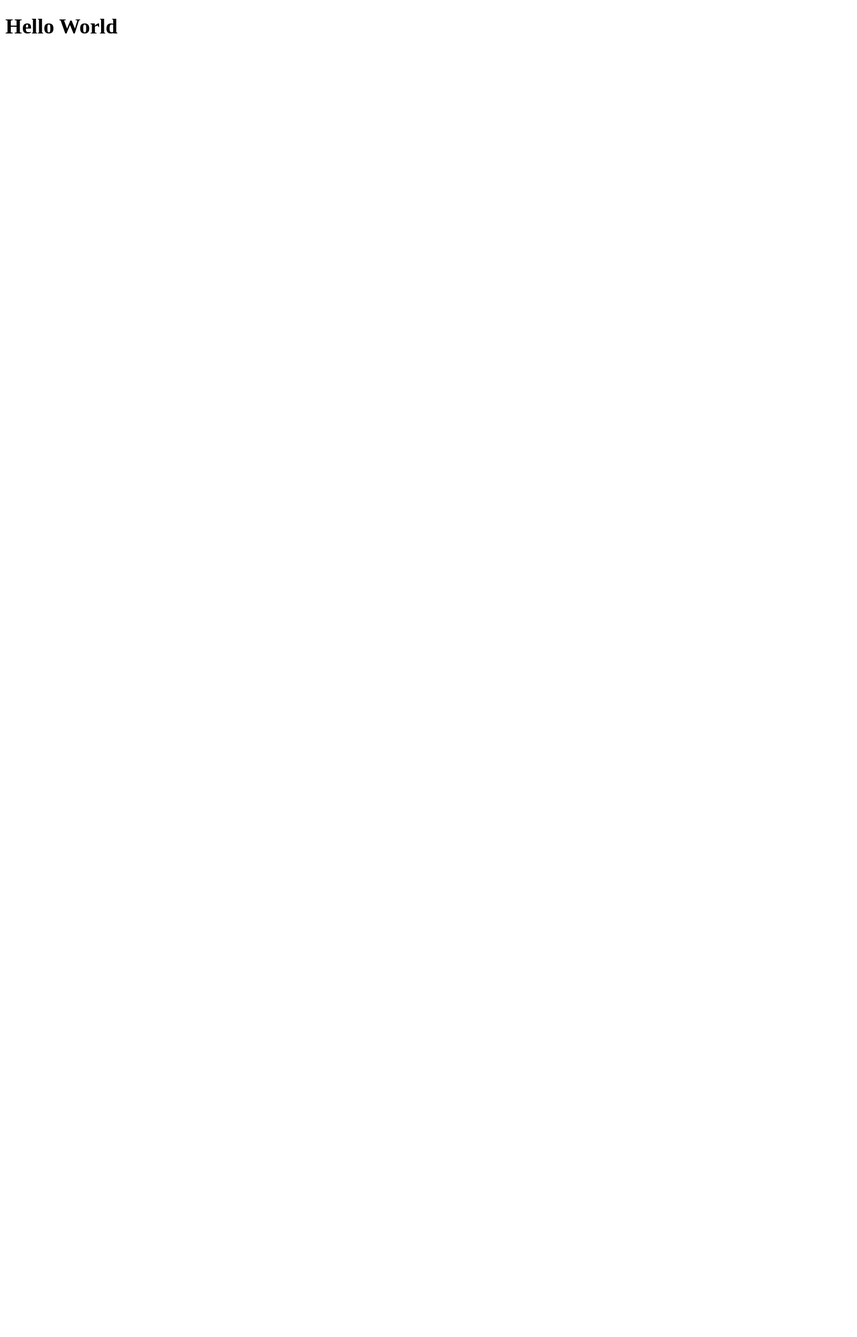
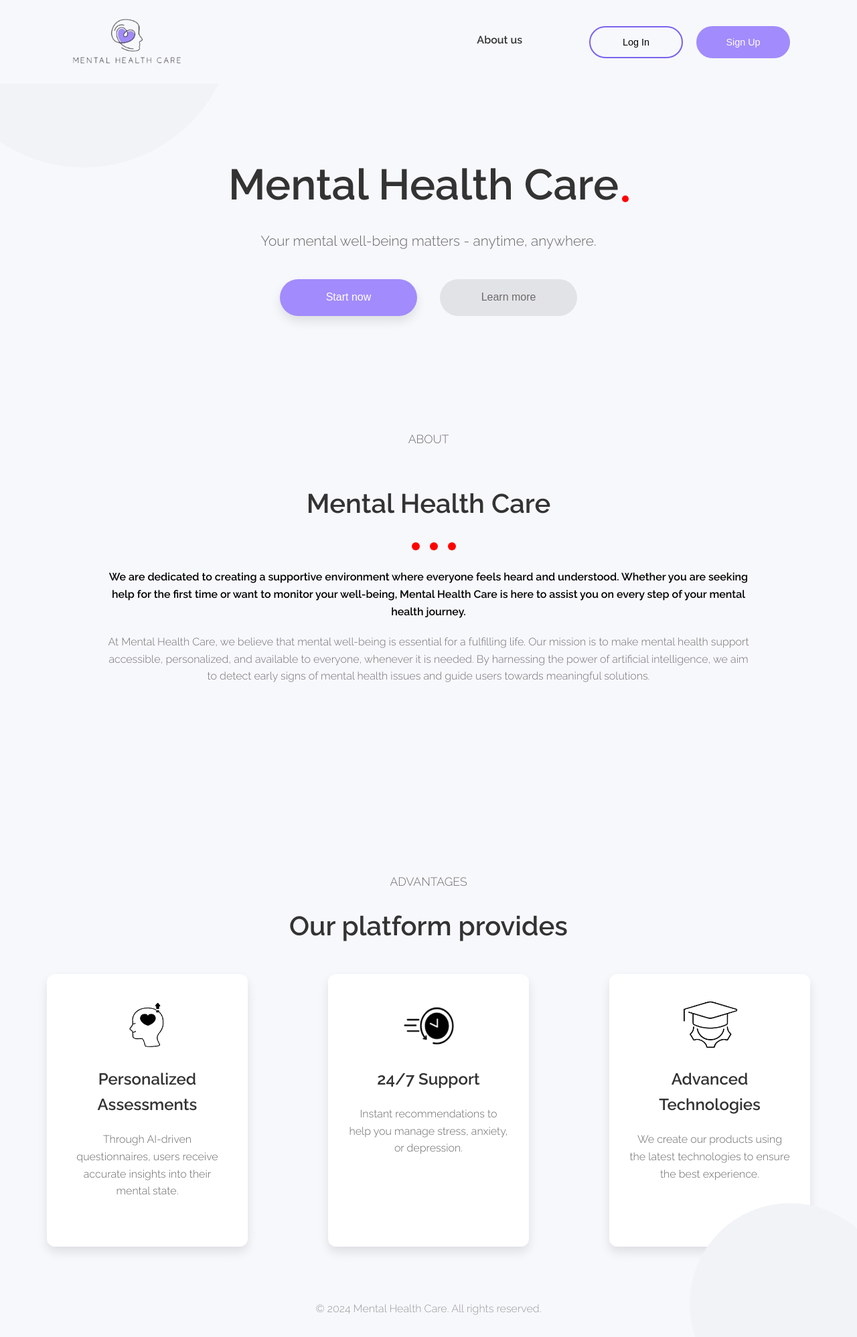
Before and after one commit to pozitivchic11/MentalHealthCare, a Flask app: page / in a window 1280 px wide. Before the commit the page is almost empty. Shown: the whole page at 67% size. Before the commit the page ends 50 px from the top, so only its background shows below. Run offline with Flask 3, Linux system fonts and the light colour scheme.

Commit message:
Changed the appearance of the main page according to the design that was made in the task MHC-1

```diff
--- a/app.py
+++ b/app.py
@@ -1,7 +1,7 @@
 from flask import Flask
 from backend.routes.home_page_routes import home_page_routes
 
-app = Flask(__name__, template_folder='backend/templates')
+app = Flask(__name__, template_folder='backend/templates', static_folder='frontend')
 
 app.register_blueprint(home_page_routes)
 
--- a/backend/templates/index.html
+++ b/backend/templates/index.html
@@ -1,11 +1,71 @@
 <!DOCTYPE html>
 <html lang="en">
 <head>
-    <meta charset="UTF-8">
-    <meta name="viewport" content="width=device-width, initial-scale=1.0">
-    <title>HomePage</title>
+  <meta charset="UTF-8">
+  <meta name="viewport" content="width=device-width, initial-scale=1.0">
+  <title>Mental Health Care</title>
+  <link href="https://fonts.googleapis.com/css2?family=Raleway:wght@300;600&display=swap" rel="stylesheet">
+  <link rel="icon" href="frontend/img/icon.png" type="image/png">
+  <link rel="stylesheet" href="frontend/static/index.css">
 </head>
 <body>
-    <h1>Hello World</h1>
+
+  <div class="background-shapes"></div>
+
+  <header>
+    <div class="logo">
+      <img src="frontend/img/logo.png" alt="Mental Health Care Logo">
+      <nav class="nav">
+        <a href="#about-section" class="about-link">About us</a>
+        <button class="btn btn-login">Log In</button>
+        <button class="btn btn-signup">Sign Up</button>
+      </nav>
+    </div>
+  </header>
+
+  <section class="main-section">
+    <h1>Mental Health Care<span class="red-dot"></span></h1>
+    <p>Your mental well-being matters - anytime, anywhere.</p>
+    <div class="buttons">
+      <button class="btn-main">Start now</button>
+      <a href="#about-section"><button class="btn-secondary">Learn more</button></a>
+    </div>
+  </section>
+
+  <section id="about-section">
+    <h2>ABOUT</h2>
+    <h2 class="main-title">Mental Health Care</h2>
+    <span class="large-dot"></span><span class="large-dot"></span><span class="large-dot"></span>
+  </section>
+
+  <p class="about-paragraph">We are dedicated to creating a supportive environment where everyone feels heard and understood. Whether you are seeking help for the first time or want to monitor your well-being, Mental Health Care is here to assist you on every step of your mental health journey.</p>
+  <p class="about-paragraph">At Mental Health Care, we believe that mental well-being is essential for a fulfilling life. Our mission is to make mental health support accessible, personalized, and available to everyone, whenever it is needed. By harnessing the power of artificial intelligence, we aim to detect early signs of mental health issues and guide users towards meaningful solutions.</p>
+
+  <section class="advantages-section">
+    <h2 class="advantages-title">ADVANTAGES</h2>
+    <p class="subtitle">Our platform provides</p>
+    <div class="advantages-container">
+      <div class="advantage">
+        <img src="frontend/img/personalized_assessments.png" alt="Personalized Assessments" class="advantage-icon">
+        <h3>Personalized Assessments</h3>
+        <p>Through AI-driven questionnaires, users receive accurate insights into their mental state.</p>
+      </div>
+      <div class="advantage">
+        <img src="frontend/img/24_7_support.png" alt="24/7 Support" class="advantage-icon">
+        <h3>24/7 Support</h3>
+        <p>Instant recommendations to help you manage stress, anxiety, or depression.</p>
+      </div>
+      <div class="advantage">
+        <img src="frontend/img/advanced_technologies.png" alt="Advanced Technologies" class="advantage-icon">
+        <h3>Advanced Technologies</h3>
+        <p>We create our products using the latest technologies to ensure the best experience.</p>
+      </div>
+    </div>
+  </section>
+
+  <footer>
+    <p>&copy; 2024 Mental Health Care. All rights reserved.</p>
+  </footer>
+
 </body>
 </html>
--- /dev/null
+++ b/frontend/static/index.css
@@ -0,0 +1,320 @@
+* {
+    margin: 0;
+    padding: 0;
+    box-sizing: border-box;
+}
+
+body {
+    font-family: 'Raleway', sans-serif;
+    background-color: #f7f8fc;
+    color: #333;
+    line-height: 1.6;
+    position: relative;
+}
+
+header {
+    text-align: center;
+    padding: 15px 0;
+    background-color: #f7f8fc;
+    position: relative;
+    z-index: 2;
+}
+
+html {
+    scroll-behavior: smooth;
+}
+
+.logo {
+    display: flex;
+    align-items: center;
+    justify-content: space-between;
+    padding: 0 100px;
+}
+
+.logo img {
+    height: 95px;
+    width: 180px;
+}
+
+.nav {
+    display: flex;
+    gap: 20px;
+}
+
+.nav a {
+    font-weight: 600;
+    text-decoration: none;
+    color: #333;
+}
+
+.nav .btn {
+    border-radius: 30px;
+    padding: 10px 25px;
+    font-size: 0.9rem;
+    width: 140px;
+    height: 48px;
+    border: 2px solid transparent;
+    background-color: transparent;
+    cursor: pointer;
+}
+
+.nav .btn-signup {
+    background-color: rgb(162, 139, 252);
+    color: #fff;
+    transition: background-color 0.3s ease, border-color 0.3s ease;
+}
+
+.nav .btn-signup:hover {
+    background-color: rgb(250, 54, 104);
+}
+
+.nav .btn-login {
+    border: 2px solid #7a63ee;
+    transition: border-color 0.3s ease, color 0.3s ease;
+}
+
+.nav .btn-login:hover {
+    color: #000;
+    border-color: #000;
+}
+
+.main-section {
+    text-align: center;
+    padding: 100px 20px;
+}
+
+.main-section h1 {
+    font-size: 4rem;
+    margin-bottom: 1rem;
+    font-weight: 600;
+    color: #333;
+}
+
+.main-section p {
+    font-size: 1.3rem;
+    color: #666;
+    margin-bottom: 40px;
+}
+
+.red-dot {
+    display: inline-block;
+    width: 10px;
+    height: 10px;
+    background-color: red;
+    border-radius: 50%;
+    margin-left: 5px;
+    margin-bottom: 25px;
+    vertical-align: bottom;
+}
+
+.buttons {
+    margin: 20px 0;
+}
+
+.btn-main {
+    padding: 15px 40px;
+    margin: 0 15px;
+    background-color: rgb(162, 139, 252);
+    color: #fff;
+    width: 205px;
+    height: 55px;
+    border: none;
+    border-radius: 30px;
+    cursor: pointer;
+    font-size: 1.0rem;
+    box-shadow: 0 8px 15px rgba(0, 0, 0, 0.1);
+    transition: background-color 0.3s ease;
+}
+
+.btn-main:hover {
+    background-color: rgb(250, 54, 104);
+}
+
+.btn-secondary {
+    padding: 15px 40px;
+    margin: 0 15px;
+    background-color: rgb(226, 227, 230);
+    color: rgb(110, 106, 108);
+    width: 205px;
+    height: 55px;
+    border: 2px solid transparent;
+    border-radius: 30px;
+    cursor: pointer;
+    font-size: 1.0rem;
+    transition: background-color 0.3s ease, border-color 0.3s ease;
+}
+
+.btn-secondary:hover {
+    background-color: rgb(250, 54, 104);
+}
+
+section {
+    text-align: center;
+}
+
+section h2 {
+    font-size: 1.1rem;
+    margin-bottom: 20px;
+    margin-top: 50px;
+    font-weight: 500;
+    color: rgb(110, 106, 108);
+}
+
+.main-title {
+    font-size: 2.5rem;
+    font-weight: 600;
+    color: #333;
+}
+
+.large-dot {
+    display: inline-block;
+    width: 10px;
+    height: 10px;
+    background-color: red;
+    border-radius: 50%;
+    width: 12px;
+    height: 12px;
+    margin-left: 15px;
+}
+
+.about-paragraph {
+    width: 75%;
+    color: #636060e6;
+    font-weight: normal;
+    margin: 20px auto;
+    text-align: center;
+    position: relative;
+    z-index: 2;
+}
+
+.about-paragraph:first-of-type {
+    color: black;
+    font-weight: 600;
+}
+
+section p {
+    max-width: 700px;
+    margin: 0 auto 40px;
+    color: #555;
+}
+
+.advantages-section {
+    text-align: center;
+    padding: 50px 20px;
+    background-color: #f7f8fc;
+}
+
+.advantages-section .advantages-title {
+    margin-top: 210px;
+}
+
+.advantages-section .subtitle {
+    font-size: 2.5rem;
+    font-weight: 600;
+    color: #333;
+}
+
+.advantages-container {
+    display: flex;
+    justify-content: space-around;
+    flex-wrap: wrap;
+    gap: 20px;
+}
+
+.advantage {
+    background-color: #fff;
+    padding: 30px;
+    border-radius: 12px;
+    box-shadow: 0 8px 15px rgba(0, 0, 0, 0.1);
+    width: 300px;
+    text-align: center;
+}
+
+.advantage h3 {
+    font-size: 1.5rem;
+    margin-bottom: 20px;
+    color: #333;
+}
+
+.advantage p {
+    font-size: 1rem;
+    color: #666;
+}
+
+.advantage-icon {
+    width: 100px;
+    height: 90px;
+    margin-bottom: 10px;
+}
+
+footer {
+    text-align: center;
+    padding: 30px 0;
+    background-color: #f7f8fc;
+}
+
+footer p {
+    color: #999;
+}
+
+.background-shapes {
+    position: absolute;
+    width: 100%;
+    height: 100%;
+    top: 0;
+    left: 0;
+    z-index: 1;
+    overflow: hidden;
+    pointer-events: none;
+}
+
+.background-shapes::before, .background-shapes::after {
+    content: '';
+    position: absolute;
+    border-radius: 50%;
+    background-color: #f1f3f7;
+}
+
+.background-shapes::before {
+    width: 450px;
+    height: 450px;
+    top: -200px;
+    left: -100px;
+}
+
+.background-shapes::after {
+    width: 300px;
+    height: 300px;
+    bottom: -100px;
+    right: -50px;
+}
+
+.about-link {
+    font-weight: 600;
+    text-decoration: none;
+    color: #333;
+    padding-bottom: 5px;
+    margin-right: 80px;
+    position: relative;
+    cursor: pointer;
+    align-self: center;
+}
+
+.about-link::after {
+    content: '';
+    display: block;
+    width: 0;
+    height: 2px;
+    background-color: #7a63ee;
+    position: absolute;
+    left: 0;
+    bottom: 0;
+}
+
+.about-link:hover {
+    color: #7a63ee;
+}
+
+.about-link:hover::after {
+    width: 100%;
+}
```
Also changed, not shown: frontend/img/24_7_support.png (added), frontend/img/advanced_technologies.png (added), frontend/img/icon.png (added), frontend/img/logo.png (added), frontend/img/personalized_assessments.png (added), 2 other files.
